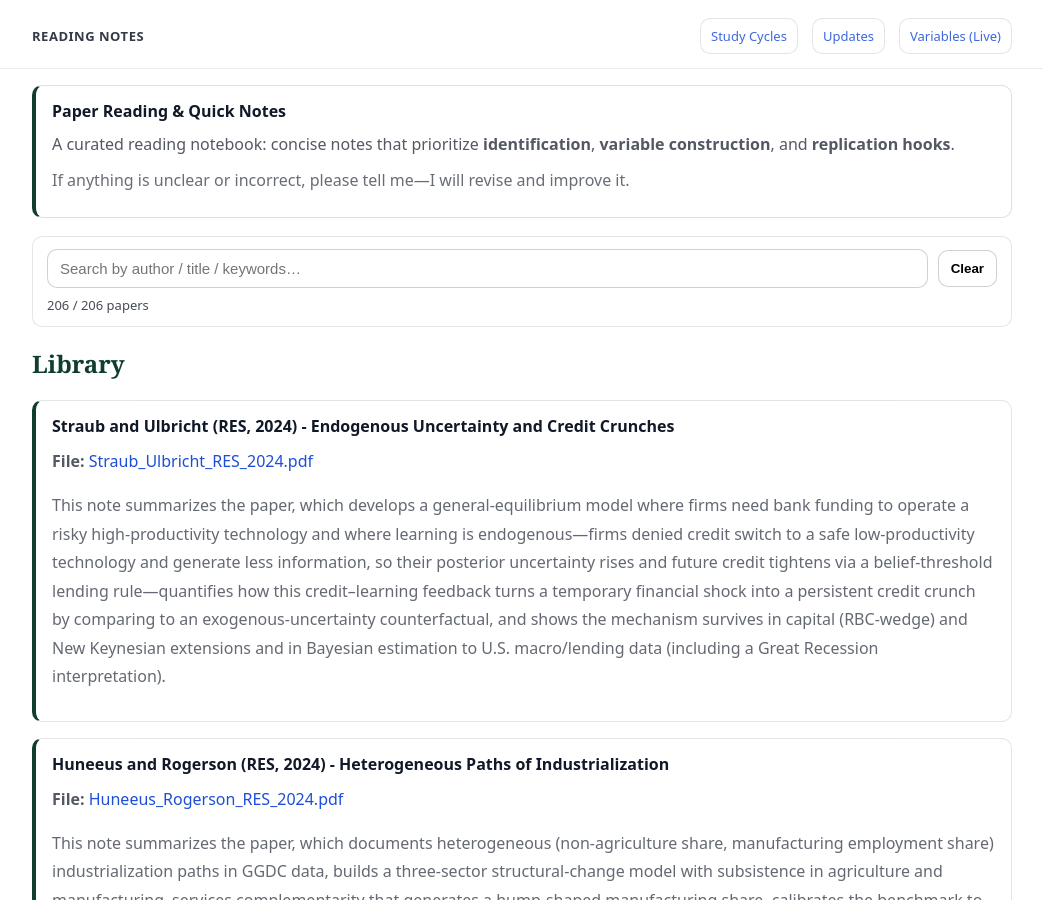
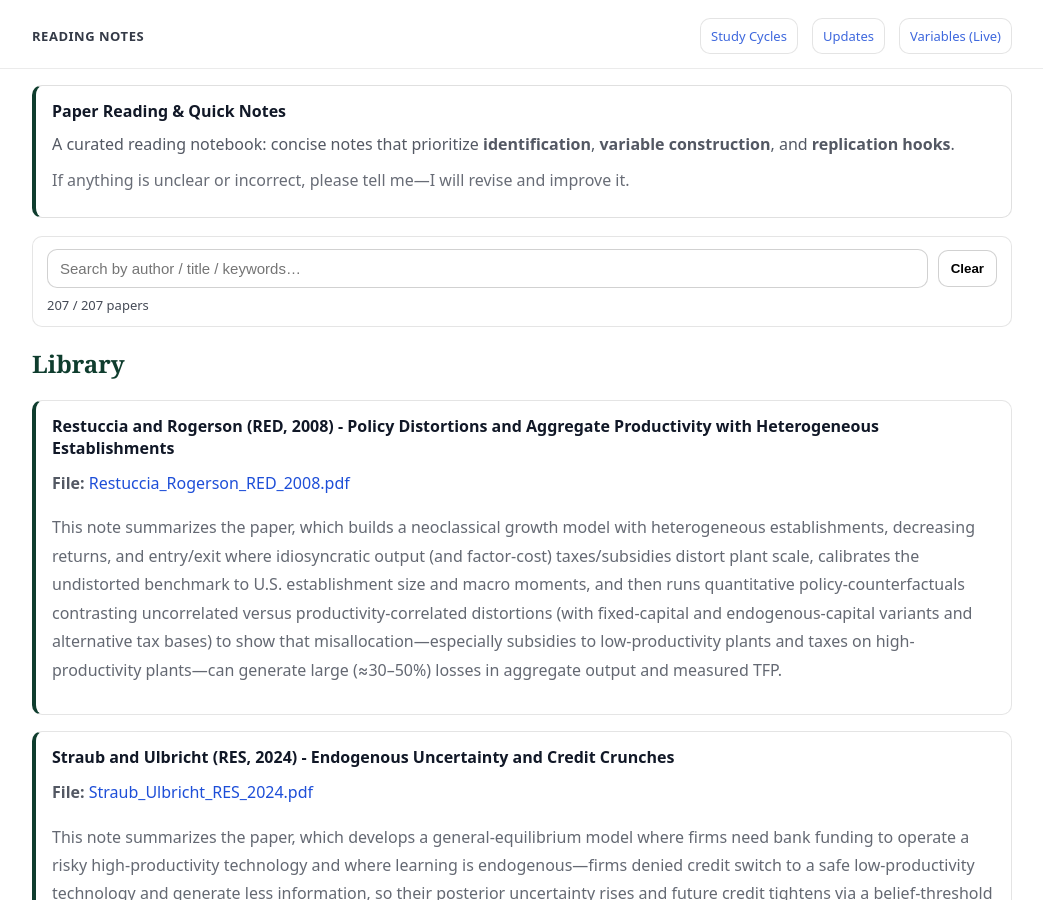
Before and after one commit to yaxinzn/study-archive, a Jekyll site: the page built from reading/index.md, in a window 1280 px wide and 900 px high. Shown: the whole window, without its empty margins (118-1161 px from the left). Built offline with Jekyll 4.4.1, drawn with Linux system fonts in a browser that asks for light colours.

Commit message:
Reading: add/update Restuccia_Rogerson_RED_2008.pdf

```diff
--- a/_data/reading.yml
+++ b/_data/reading.yml
@@ -1,3 +1,7 @@
+- title: "Restuccia and Rogerson (RED, 2008) - Policy Distortions and Aggregate Productivity with Heterogeneous Establishments"
+  file: "Restuccia_Rogerson_RED_2008.pdf"
+  desc: "This note summarizes the paper, which builds a neoclassical growth model with heterogeneous establishments, decreasing returns, and entry/exit where idiosyncratic output (and factor-cost) taxes/subsidies distort plant scale, calibrates the undistorted benchmark to U.S. establishment size and macro moments, and then runs quantitative policy-counterfactuals contrasting uncorrelated versus productivity-correlated distortions (with fixed-capital and endogenous-capital variants and alternative tax bases) to show that misallocation—especially subsidies to low-productivity plants and taxes on high-productivity plants—can generate large (≈30–50%) losses in aggregate output and measured TFP."
+
 - title: "Straub and Ulbricht (RES, 2024) - Endogenous Uncertainty and Credit Crunches"
   file: "Straub_Ulbricht_RES_2024.pdf"
   desc: "This note summarizes the paper, which develops a general-equilibrium model where firms need bank funding to operate a risky high-productivity technology and where learning is endogenous—firms denied credit switch to a safe low-productivity technology and generate less information, so their posterior uncertainty rises and future credit tightens via a belief-threshold lending rule—quantifies how this credit–learning feedback turns a temporary financial shock into a persistent credit crunch by comparing to an exogenous-uncertainty counterfactual, and shows the mechanism survives in capital (RBC-wedge) and New Keynesian extensions and in Bayesian estimation to U.S. macro/lending data (including a Great Recession interpretation)."
```
Also changed, not shown: 1 other file.
